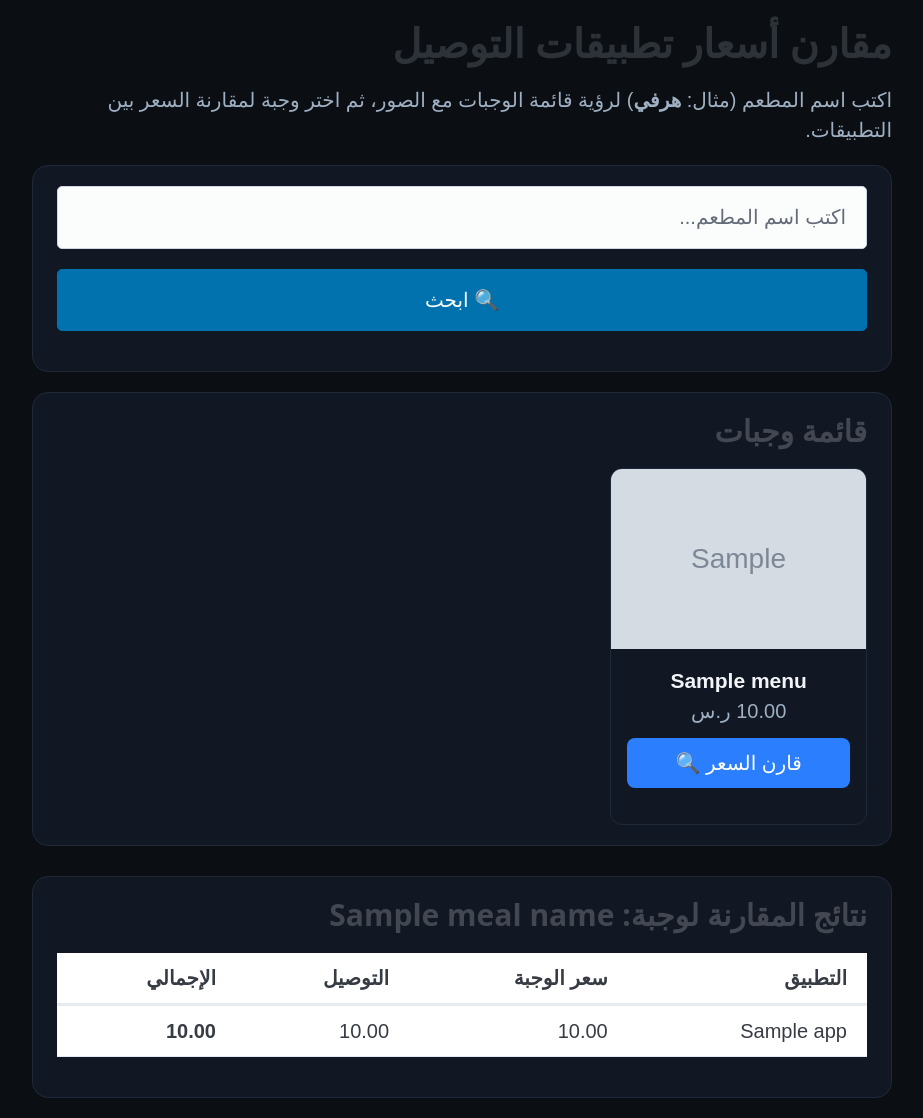
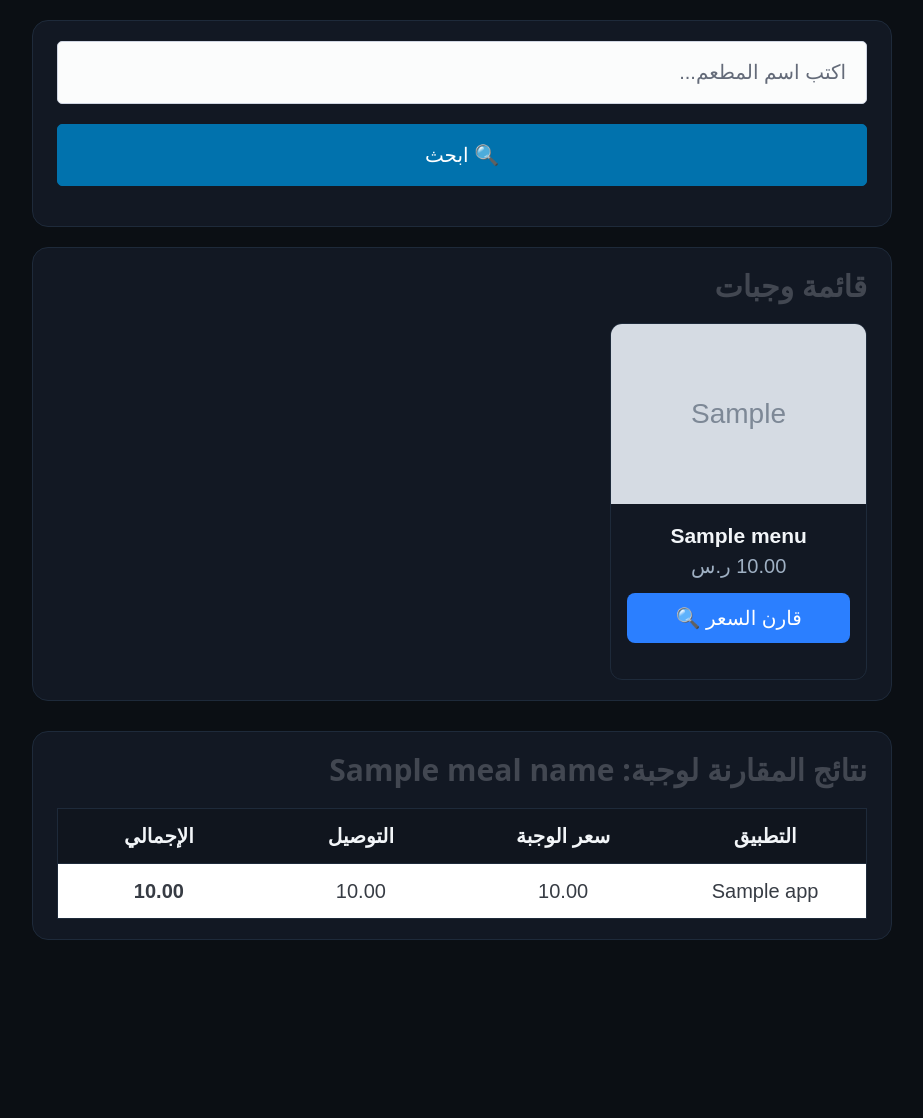
Before and after one commit to Gcodsa/delivery-compare, a Flask app: template templates/index.html in a window 1280 px wide. Shown: the part 150-1268 px from the top of the page, without its empty margins (178-1101 px from the left). After the commit the page ends 1090 px from the top, so only its background shows below. Run offline with Flask 3, Linux system fonts and the light colour scheme; the template is opened without the code that fills it: most values are stand-ins (such as "Sample title", 1, 10 or a date in 2020); grey boxes marked "Sample" are stand-in pictures; some libraries are stand-ins or nearby versions.

Commit message:
Add files via upload

```diff
--- a/templates/index.html
+++ b/templates/index.html
@@ -71,6 +71,48 @@
   background: #0b5ed7;
 }
 
+/* ✅ يحافظ على الجدول داخل الإطار بدون خروج */
+.table-wrapper {
+  width: 100%;
+  overflow-x: hidden;     /* يمنع التمرير الأفقي */
+  overflow-y: visible;
+  margin-top: 1rem;
+  border-radius: 12px;
+}
+
+.price-table {
+  width: 100%;
+  border-collapse: collapse;
+  background: #121823;
+  border: 1px solid #1e2a3a;
+  border-radius: 12px;
+  margin: 0 auto;          /* يبقيه بالمنتصف */
+  table-layout: fixed;     /* 🔒 يجعل الأعمدة تتقلص بدون خروج */
+  word-break: break-word;  /* يمنع النص من تجاوز الخلية */
+}
+
+.price-table th,
+.price-table td {
+  padding: 12px 10px;
+  text-align: center;
+  border-bottom: 1px solid #1e2a3a;
+  vertical-align: middle;
+  white-space: normal;
+  overflow-wrap: break-word;
+}
+
+.price-table th {
+  background: #10151e;
+  font-weight: 600;
+  color: #f2f5f8;
+}
+
+.price-table tr:hover {
+  background: #0e1420;
+}
+
+
+
 </style>
 <style>
 /* منع تحديد النص */
@@ -110,12 +152,11 @@ document.addEventListener('dblclick', function(e) {
 </head>
 <body>
   <main>
-  <h1>مقارن أسعار تطبيقات التوصيل</h1>
-  <p class="muted">اكتب اسم المطعم (مثال: <strong>هرفي</strong>) لرؤية قائمة الوجبات مع الصور، ثم اختر وجبة لمقارنة السعر بين التطبيقات.</p>
 
   <!-- ✅ مربع البحث -->
   <form method="post" class="card">
-    <input type="text" name="restaurant" placeholder="اكتب اسم المطعم..." required />
+    <input type="text" name="restaurant" placeholder="اكتب اسم المطعم..." required autocomplete="off" />
+
     <button type="submit">🔍 ابحث</button>
   </form>
 
```
